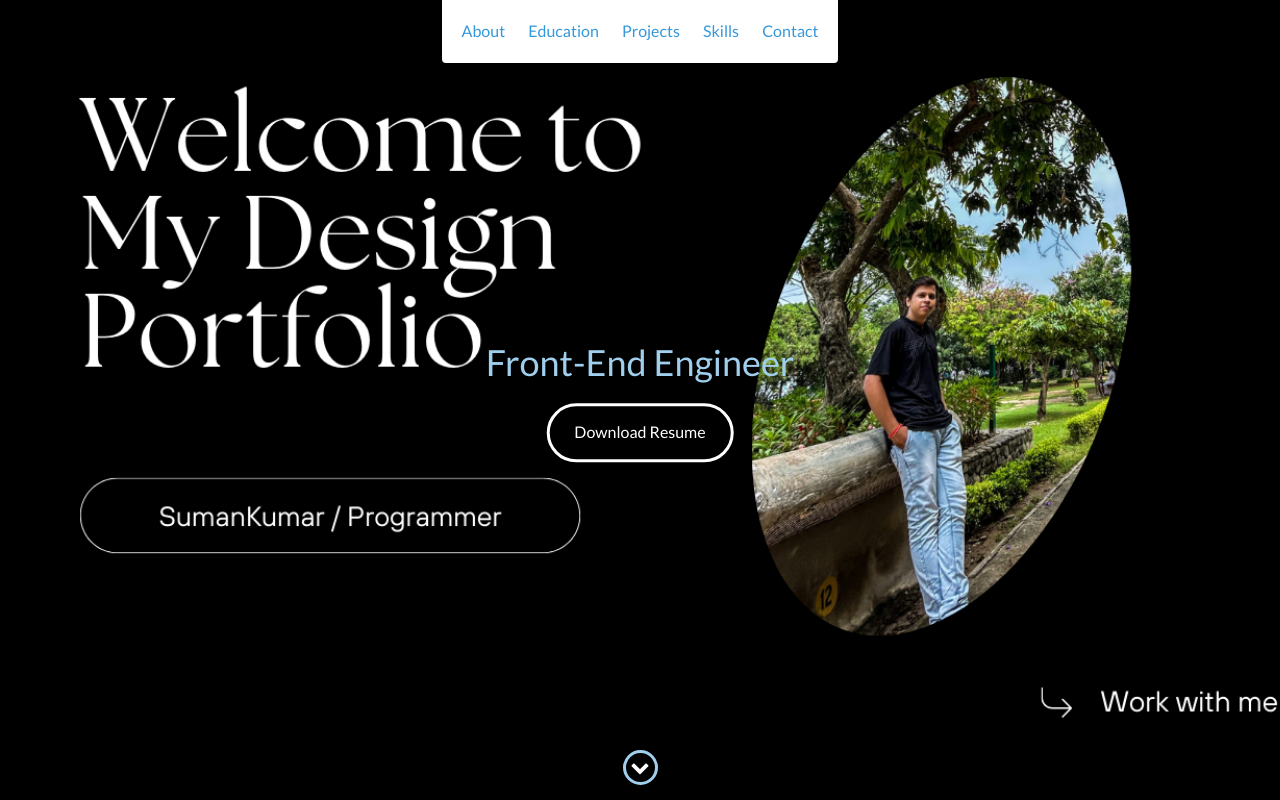
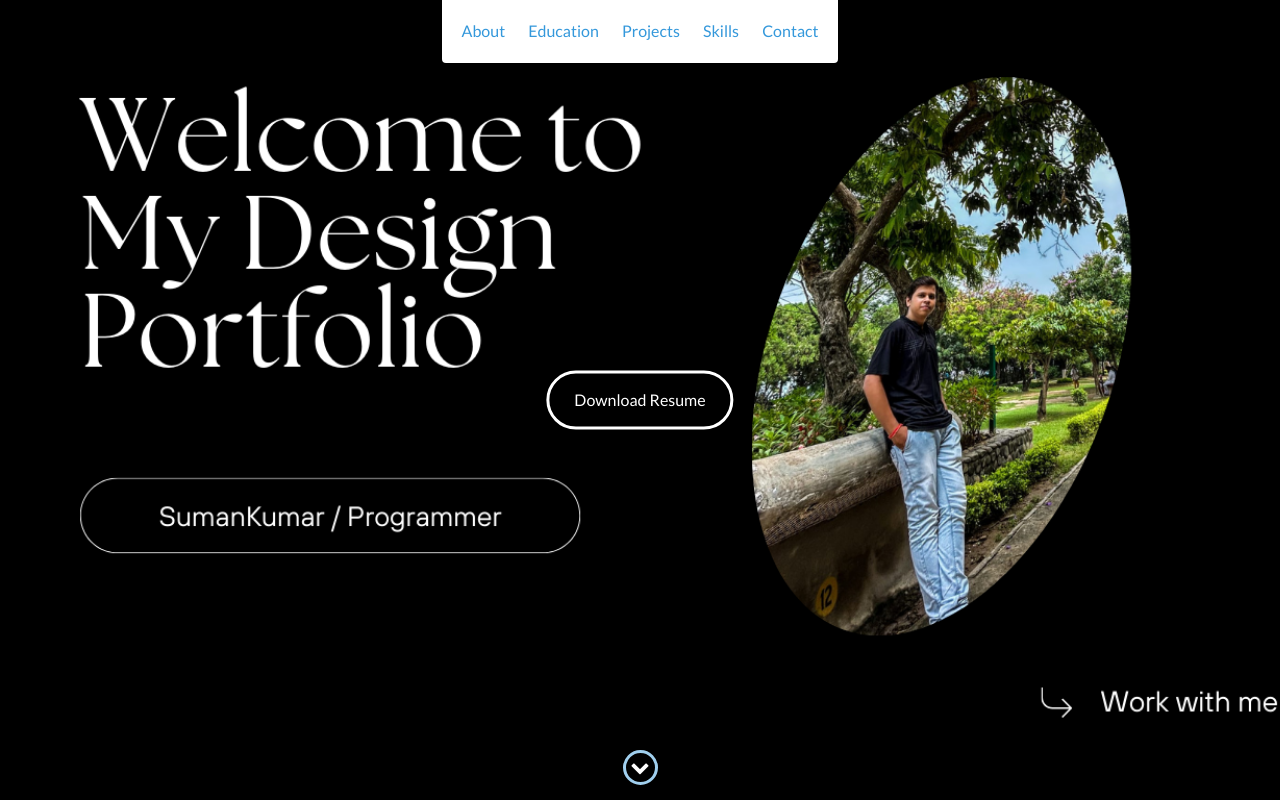
Before and after one commit to Sumanx16/Sumanx16.github.io, a website: page index.html in a window 1280 px wide. Shown: the top 800 px of the page. Drawn offline with nearby package versions, Linux system fonts and the light colour scheme.

Commit message:
Update index.html

```diff
--- a/index.html
+++ b/index.html
@@ -45,7 +45,6 @@
 
     <div id="lead">
         <div id="lead-content">
-            <h2 style="text-align: left;">Front-End Engineer</h2>
             <a href="https://drive.google.com/file/d/1yfBHbhoD2wUAlCnDx0u5c6L_YGX7qUZZ/view?usp=drive_link" class="btn-rounded-white">Download Resume</a>
         </div>
         <!-- End #lead-content -->
```
